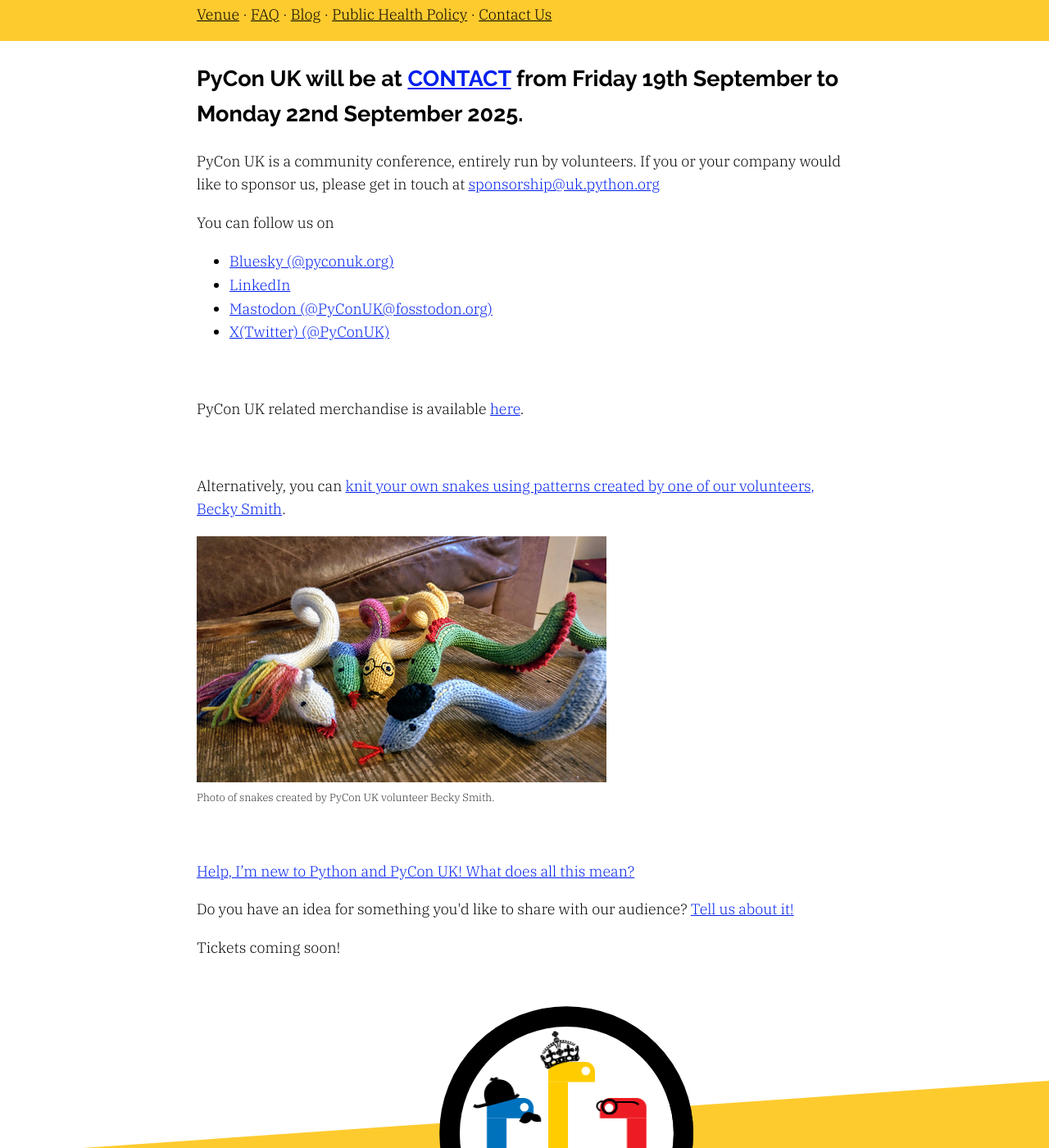
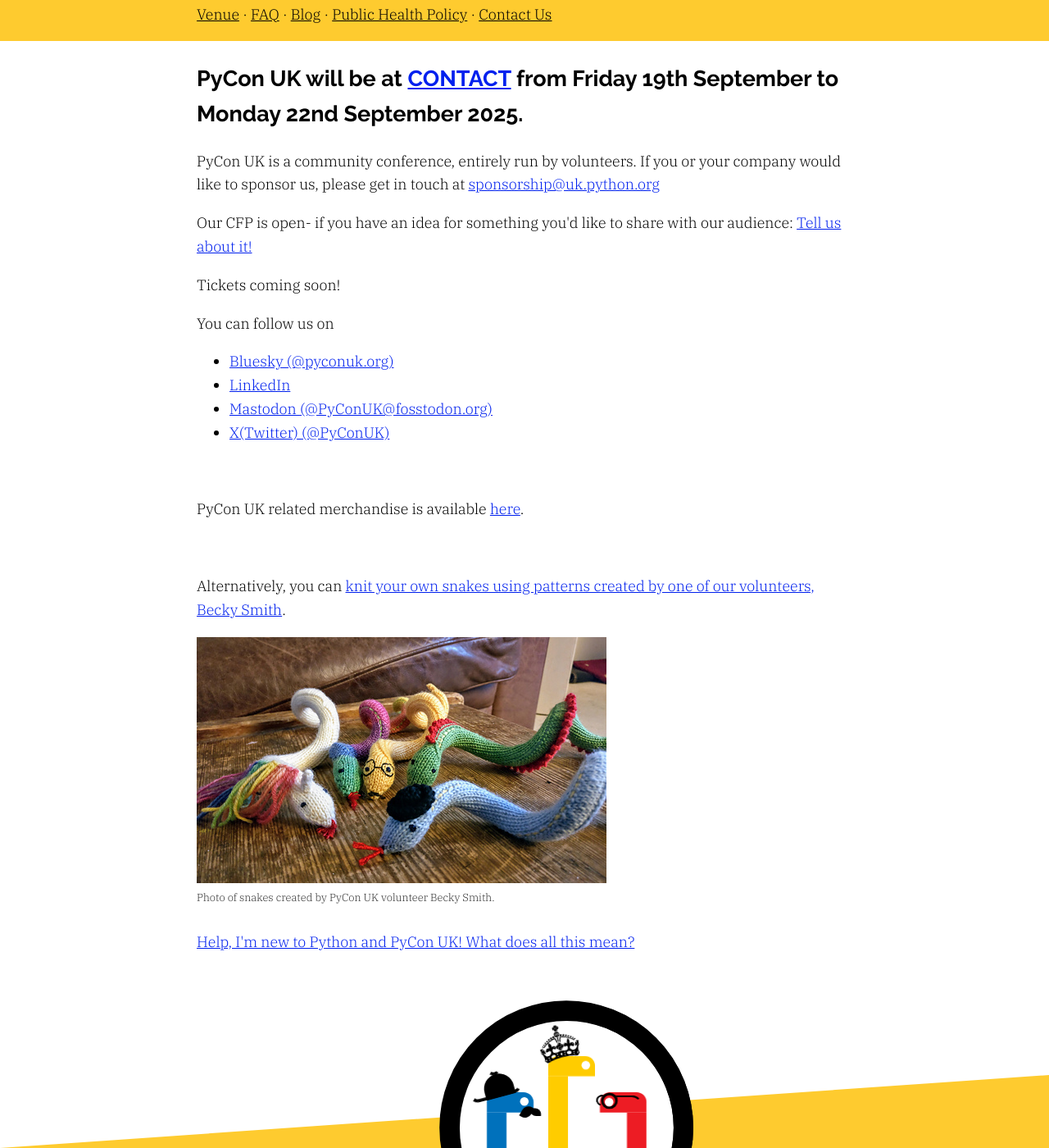
Before and after one commit to gma/2025.pyconuk.org, a Jekyll site: the page built from src/index.md, in a window 1280 px wide and 1400 px high, scrolled down 206 px. Shown: the whole window at 82% size. Built offline with Jekyll 4.4.1, drawn with Linux system fonts in a browser that asks for light colours.

Commit message:
Move CFP+tickets higher up on main page

```diff
--- a/src/index.md
+++ b/src/index.md
@@ -7,6 +7,9 @@ layout: default
 ## PyCon UK will be at {{ links.contactmcr }} from {{ site.con_start }} to {{ site.con_finish }} {{ site.con_year }}.
 
 <p>PyCon UK is a community conference, entirely run by volunteers. If you or your company would like to sponsor us, please get in touch at {{ "sponsorship@uk.python.org" | create_mailto_link }}</p>
+
+{% if site.cfp_closed %}<!--{% endif %}<p>{% if site.cfp_open %}<p>Our CFP is open- if you have an idea for something you'd like to share with our audience: <a href="/call-for-proposals/">Tell us about it!</a>{% else %}CFP coming soon!{% endif %}</p>{% if site.cfp_closed %}-->{% endif %}
+<p>{% if site.tickets_open == true %}<p><a href="/tickets">Join us in {{ site.con_location }}!</a>{% else %}Tickets coming soon!{% endif %}</p>
 
 <p>You can follow us on
   <ul>
@@ -33,7 +36,3 @@ layout: default
 <br />
 
 <a href="/faq/">Help, I'm new to Python and PyCon UK! What does all this mean?</a>
-<br />
-
-{% if site.cfp_closed %}<!--{% endif %}<p>{% if site.cfp_open %}<p>Do you have an idea for something you'd like to share with our audience? <a href="/call-for-proposals/">Tell us about it!</a>{% else %}CFP coming soon!{% endif %}</p>{% if site.cfp_closed %}-->{% endif %}
-<p>{% if site.tickets_open == true %}<p><a href="/tickets">Join us in {{ site.con_location }}!</a>{% else %}Tickets coming soon!{% endif %}</p>
```
